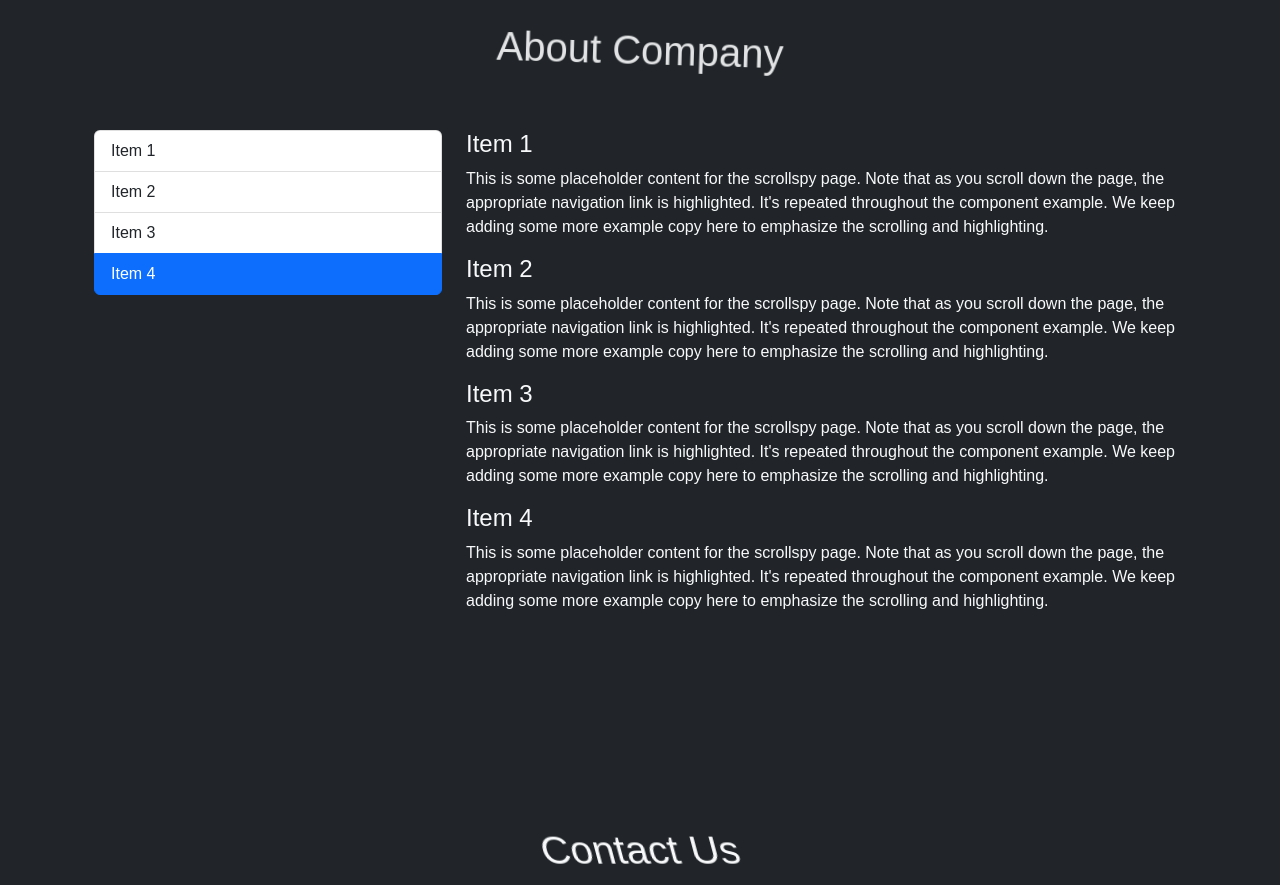
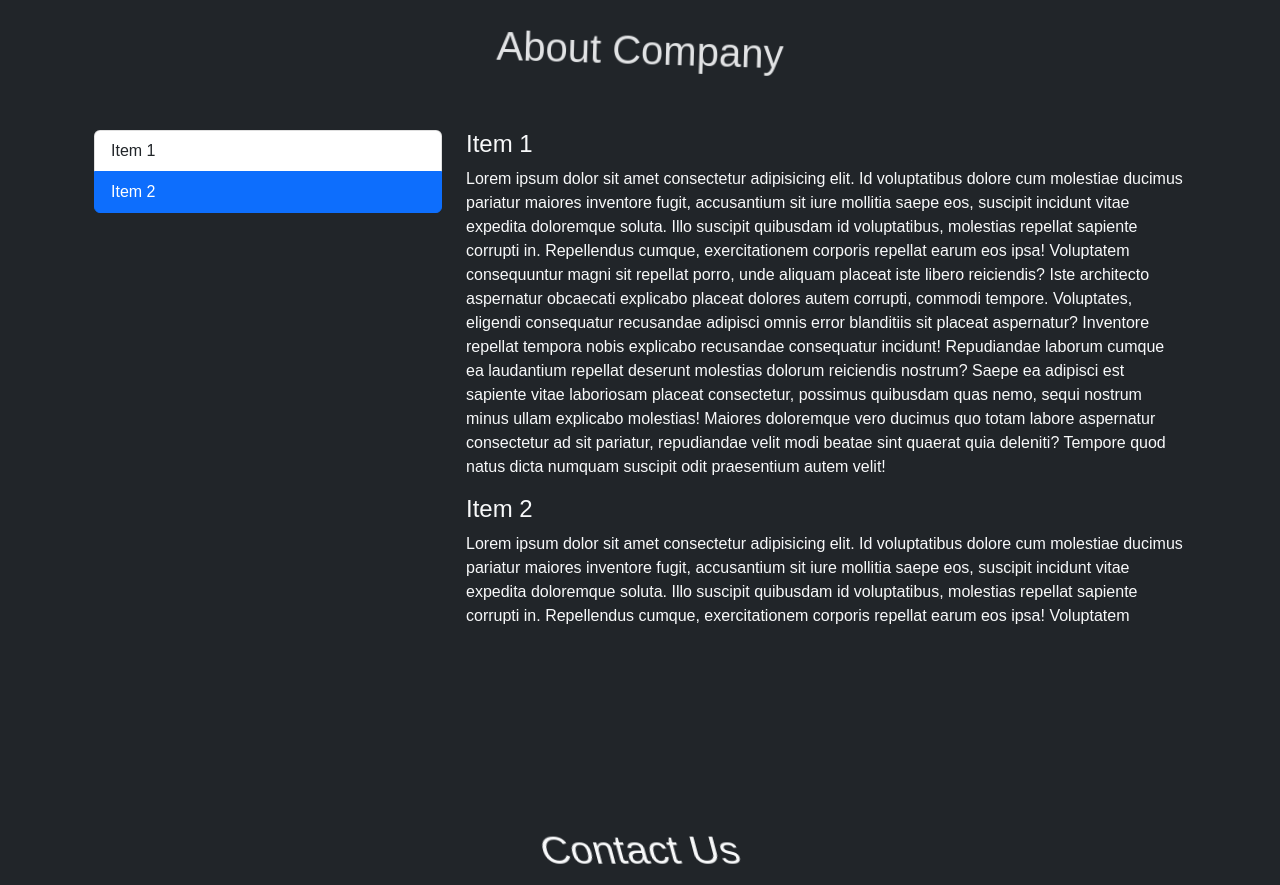
Before and after one commit to CodeBeans2022/Ecommerce_Project2022, a plain HTML site: page index.html in a window 1280 px wide. Shown: the part 1960-2845 px from the top of the page. Drawn offline with nearby package versions, Linux system fonts and the light colour scheme.

Commit message:
Add files via upload

```diff
--- a/index.html
+++ b/index.html
@@ -833,20 +833,24 @@
               <div id="list-example" class="list-group">
                 <a class="list-group-item list-group-item-action" href="#list-item-1">Item 1</a>
                 <a class="list-group-item list-group-item-action" href="#list-item-2">Item 2</a>
-                <a class="list-group-item list-group-item-action" href="#list-item-3">Item 3</a>
-                <a class="list-group-item list-group-item-action" href="#list-item-4">Item 4</a>
+
               </div>
             </div>
             <div class="col-8">
-              <div data-bs-spy="scroll" data-bs-target="#list-example" data-bs-smooth-scroll="true" class="scrollspy-example" tabindex="0">
+              <div data-bs-spy="scroll" data-bs-target="#list-example" data-bs-smooth-scroll="true" class="scrollspy" tabindex="0">
                 <h4 id="list-item-1">Item 1</h4>
-                <p>This is some placeholder content for the scrollspy page. Note that as you scroll down the page, the appropriate navigation link is highlighted. It's repeated throughout the component example. We keep adding some more example copy here to emphasize the scrolling and highlighting.</p>
+                <p>Lorem ipsum dolor sit amet consectetur adipisicing elit. Id voluptatibus dolore cum molestiae ducimus pariatur maiores inventore fugit, accusantium sit iure mollitia saepe eos, suscipit incidunt vitae expedita doloremque soluta.
+                Illo suscipit quibusdam id voluptatibus, molestias repellat sapiente corrupti in. Repellendus cumque, exercitationem corporis repellat earum eos ipsa! Voluptatem consequuntur magni sit repellat porro, unde aliquam placeat iste libero reiciendis?
+                Iste architecto aspernatur obcaecati explicabo placeat dolores autem corrupti, commodi tempore. Voluptates, eligendi consequatur recusandae adipisci omnis error blanditiis sit placeat aspernatur? Inventore repellat tempora nobis explicabo recusandae consequatur incidunt!
+                Repudiandae laborum cumque ea laudantium repellat deserunt molestias dolorum reiciendis nostrum? Saepe ea adipisci est sapiente vitae laboriosam placeat consectetur, possimus quibusdam quas nemo, sequi nostrum minus ullam explicabo molestias!
+                Maiores doloremque vero ducimus quo totam labore aspernatur consectetur ad sit pariatur, repudiandae velit modi beatae sint quaerat quia deleniti? Tempore quod natus dicta numquam suscipit odit praesentium autem velit!</p>
                 <h4 id="list-item-2">Item 2</h4>
-                <p>This is some placeholder content for the scrollspy page. Note that as you scroll down the page, the appropriate navigation link is highlighted. It's repeated throughout the component example. We keep adding some more example copy here to emphasize the scrolling and highlighting.</p>
-                <h4 id="list-item-3">Item 3</h4>
-                <p>This is some placeholder content for the scrollspy page. Note that as you scroll down the page, the appropriate navigation link is highlighted. It's repeated throughout the component example. We keep adding some more example copy here to emphasize the scrolling and highlighting.</p>
-                <h4 id="list-item-4">Item 4</h4>
-                <p>This is some placeholder content for the scrollspy page. Note that as you scroll down the page, the appropriate navigation link is highlighted. It's repeated throughout the component example. We keep adding some more example copy here to emphasize the scrolling and highlighting.</p>
+                <p>Lorem ipsum dolor sit amet consectetur adipisicing elit. Id voluptatibus dolore cum molestiae ducimus pariatur maiores inventore fugit, accusantium sit iure mollitia saepe eos, suscipit incidunt vitae expedita doloremque soluta.
+                Illo suscipit quibusdam id voluptatibus, molestias repellat sapiente corrupti in. Repellendus cumque, exercitationem corporis repellat earum eos ipsa! Voluptatem consequuntur magni sit repellat porro, unde aliquam placeat iste libero reiciendis?
+                Iste architecto aspernatur obcaecati explicabo placeat dolores autem corrupti, commodi tempore. Voluptates, eligendi consequatur recusandae adipisci omnis error blanditiis sit placeat aspernatur? Inventore repellat tempora nobis explicabo recusandae consequatur incidunt!
+                Repudiandae laborum cumque ea laudantium repellat deserunt molestias dolorum reiciendis nostrum? Saepe ea adipisci est sapiente vitae laboriosam placeat consectetur, possimus quibusdam quas nemo, sequi nostrum minus ullam explicabo molestias!
+                Maiores doloremque vero ducimus quo totam labore aspernatur consectetur ad sit pariatur, repudiandae velit modi beatae sint quaerat quia deleniti? Tempore quod natus dicta numquam suscipit odit praesentium autem velit!</p>
+
               </div>
             </div>
 
--- a/styles/style.css
+++ b/styles/style.css
@@ -13,7 +13,7 @@
     color: white;
 }
 /* Hello there */
-.scroll {
+.scrollspy {
     overflow-y: auto;
     height: 500px;
 }
```
